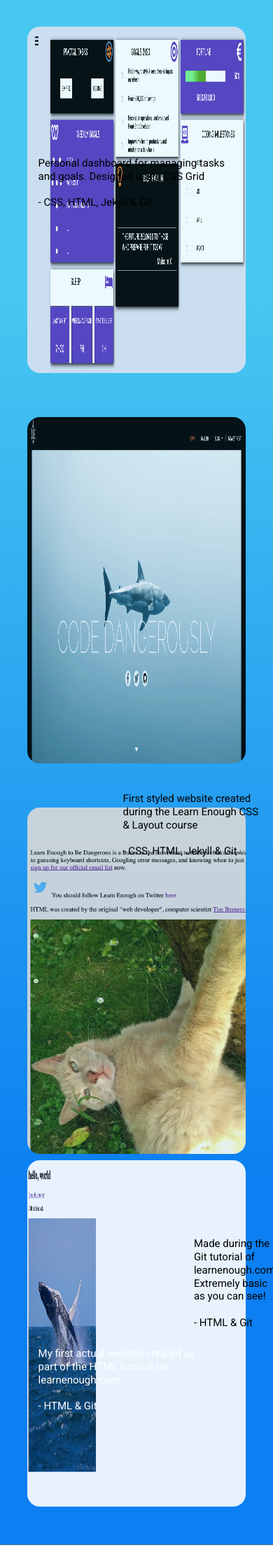
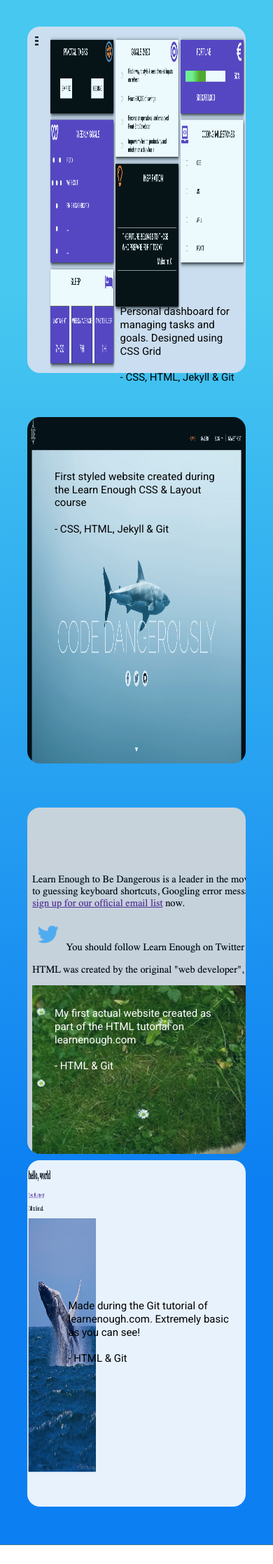
Before and after one commit to BlockProgram/official, a Jekyll site: the page built from index.html, in a window 390 px wide. Shown: the part 3440-5675 px from the top of the page at 70% size. Built offline with Jekyll 4.4.1, drawn with Linux system fonts in a browser that asks for light colours.

Commit message:
modify mobile layout

```diff
--- a/css/main.css
+++ b/css/main.css
@@ -536,7 +536,7 @@ left: 38px;
 .topleft-text {
   max-width: 25vw;
   left: 22%;
-  top: 49%;
+    top: 49%;
 }
 .topright-square {
   background-image: url(/images/css-website-portfolio.png);
@@ -954,7 +954,7 @@ left: 38px;
     justify-content: space-evenly;
     display: flex;
     flex-direction: column;
-    /* margin: 0 0 5vh 0; */
+
     height: 130vh;
   }
   .flex-downsquares {
@@ -981,24 +981,30 @@ left: 38px;
     z-index: 60;
   }
   .topleft-text {
-    left: 14%;
-    max-width: 70vw;
-    top: 22.5%;
+    left: 44%;
+    max-width: 44vw;
+    top: 30.8%;
   }
   .bottomleft-square {
     background-color: #fff;
-    background-size: cover;
+    background-size: initial;
   }
   .topright-text {
-    left: 45%;
-    top: 58%;
-    max-width: 50vw;
+    left: 20%;
+    top: 40%;
+    max-width: 60vw;
   }
   .bottomleft-text {
     color: #fff;
     font-size: 15px;
-    left: 14%;
-    top: 89%;
+    left: 20%;
+    top: 70%;
+    max-width: 60vw;
+  }
+  .bottomright-text {
+    font-size: 15px;
+    left: 25%;
+    bottom: 10%;
     max-width: 60vw;
   }
 
```
